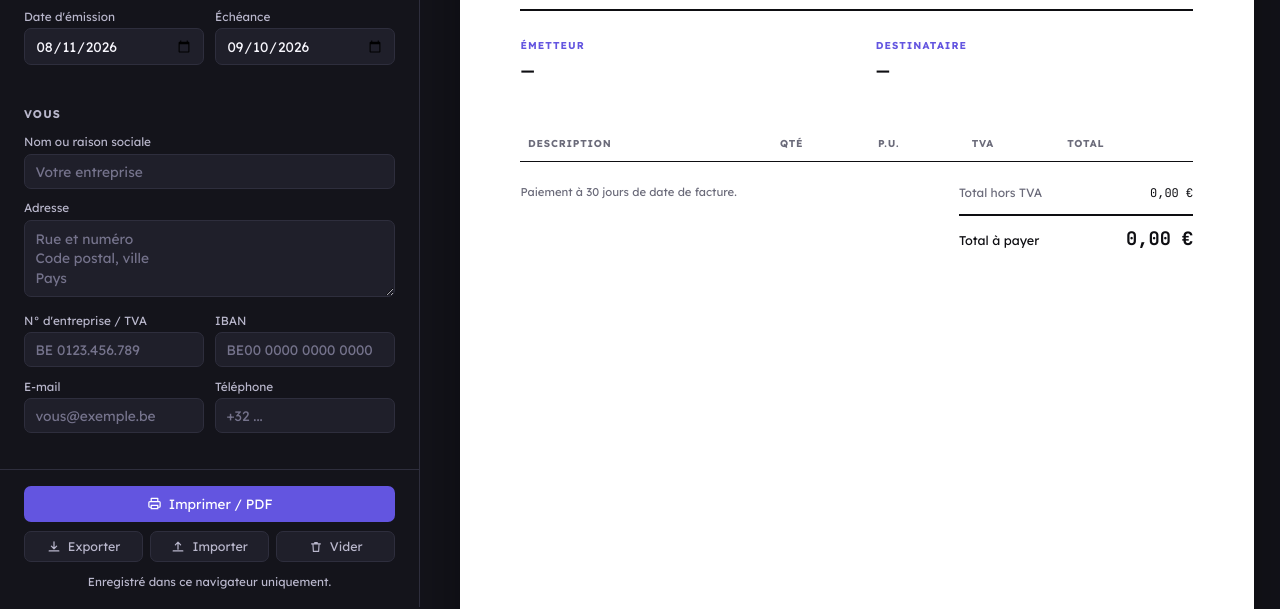
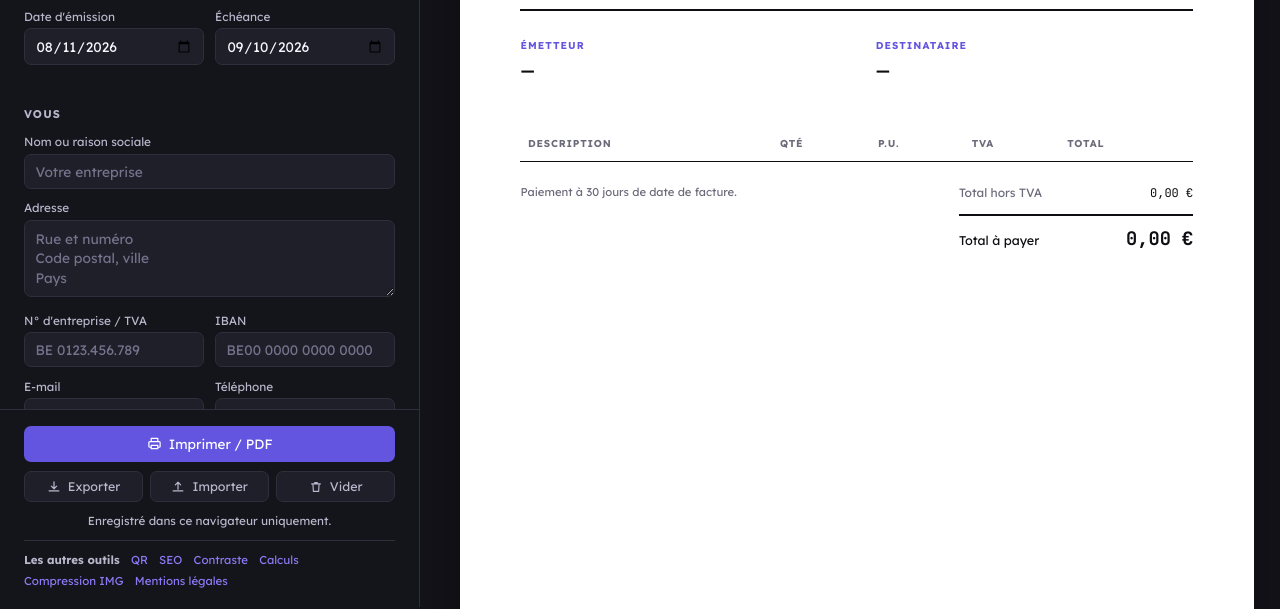
Before and after one commit to Core-Agency/facturier, a plain HTML site: page index.html in a window 1280 px wide. Shown: the part 193-802 px from the top of the page. Drawn offline with Linux system fonts and the light colour scheme.

Commit message:
Relie les sept outils entre eux (#1)
Quelqu un qui arrive ici par une recherche n avait aucun moyen d
apprendre que les six autres existent.

Co-authored-by: Core-Agency <314745585+Core-Agency@users.noreply.github.com>
Co-authored-by: Claude Opus 5 (1M context) <noreply@anthropic.com>

```diff
--- a/css/facturier.css
+++ b/css/facturier.css
@@ -480,3 +480,28 @@ body {
 }
 
 .entete__tiret, .marque__tiret { color: #6355E0; }
+
+/* ------------------------------------------------------------ FAMILLE
+   Les sept outils de Core ne se connaissaient pas entre eux. Quelqu'un
+   qui arrive ici par une recherche n'avait aucun moyen d'apprendre que
+   les six autres existent.
+   Le bloc vit dans le panneau, que `@media print` masque déjà : il ne
+   peut pas se retrouver sur une facture. */
+.famille {
+  display: flex;
+  flex-wrap: wrap;
+  align-items: baseline;
+  gap: .3rem .7rem;
+  margin: .7rem 0 0;
+  padding-top: .7rem;
+  border-top: 1px solid var(--etabli-bord);
+  font-size: .72rem;
+}
+.famille__titre { font-weight: 600; color: var(--encre-douce); }
+.famille a {
+  color: var(--signal-vif);
+  text-decoration: none;
+  border-bottom: 1px solid transparent;
+}
+.famille a:hover { border-bottom-color: currentColor; }
+.famille a:focus-visible { outline: 2px solid var(--signal-vif); outline-offset: 2px; }
--- a/index.html
+++ b/index.html
@@ -216,7 +216,16 @@
         <input id="fichier" type="file" accept="application/json" hidden>
       </div>
       <p class="pied__note" id="etat" role="status">Enregistré dans ce navigateur uniquement.</p>
-    </footer>
+        <nav class="famille" aria-label="Les autres outils de Core">
+      <span class="famille__titre">Les autres outils</span>
+      <a href="https://core-agency.github.io/core-qr/">QR</a>
+      <a href="https://core-agency.github.io/core-seo/">SEO</a>
+      <a href="https://core-agency.github.io/core-contraste/">Contraste</a>
+      <a href="https://core-agency.github.io/core-calculs/">Calculs</a>
+      <a href="https://core-agency.github.io/core-compression-img/">Compression IMG</a>
+      <a href="https://core-agency.github.io/core-mentions-legales/">Mentions légales</a>
+    </nav>
+</footer>
   </aside>
 
   <!-- ------------------------------------------------------ SCENE -->
```
